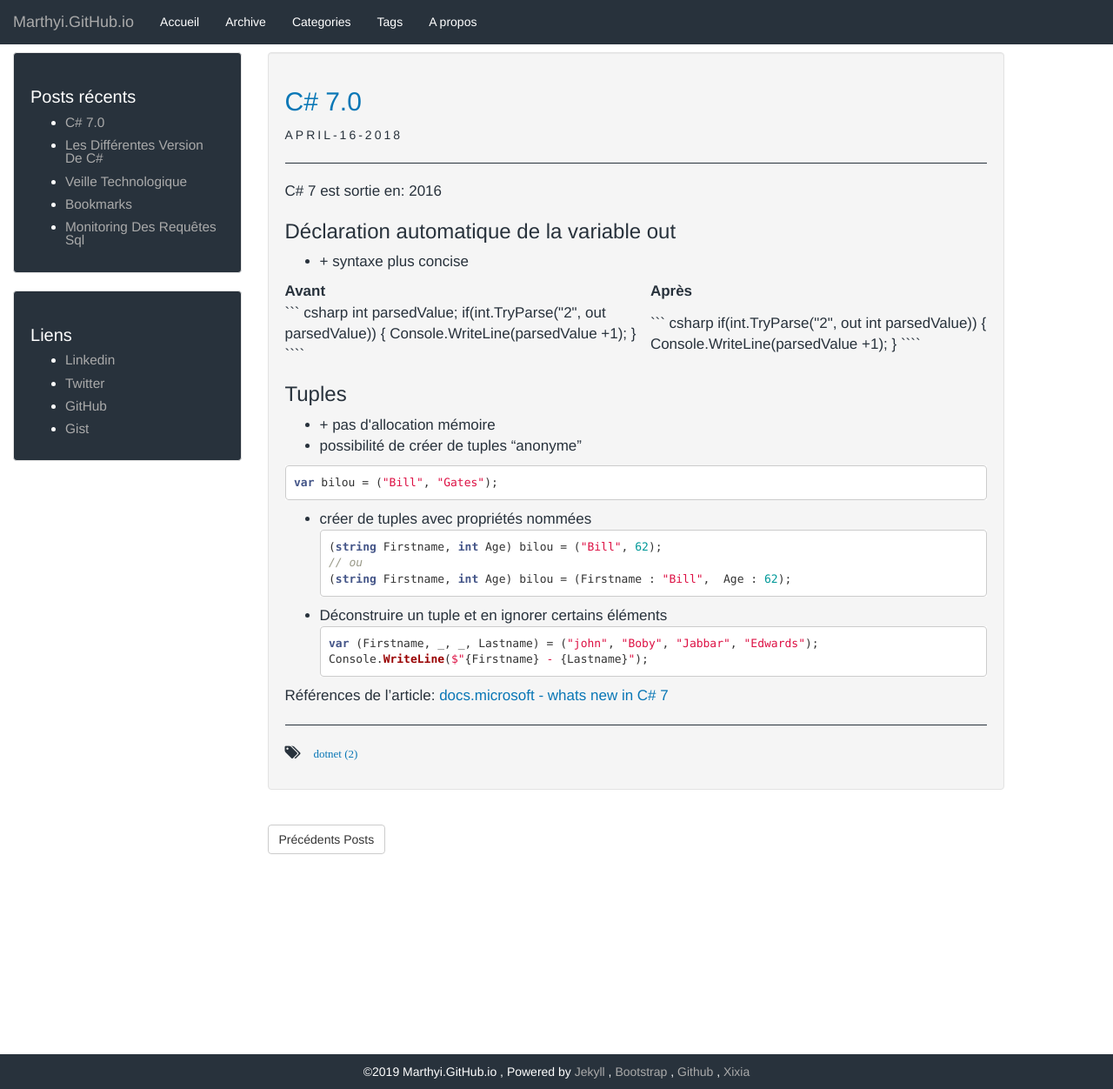
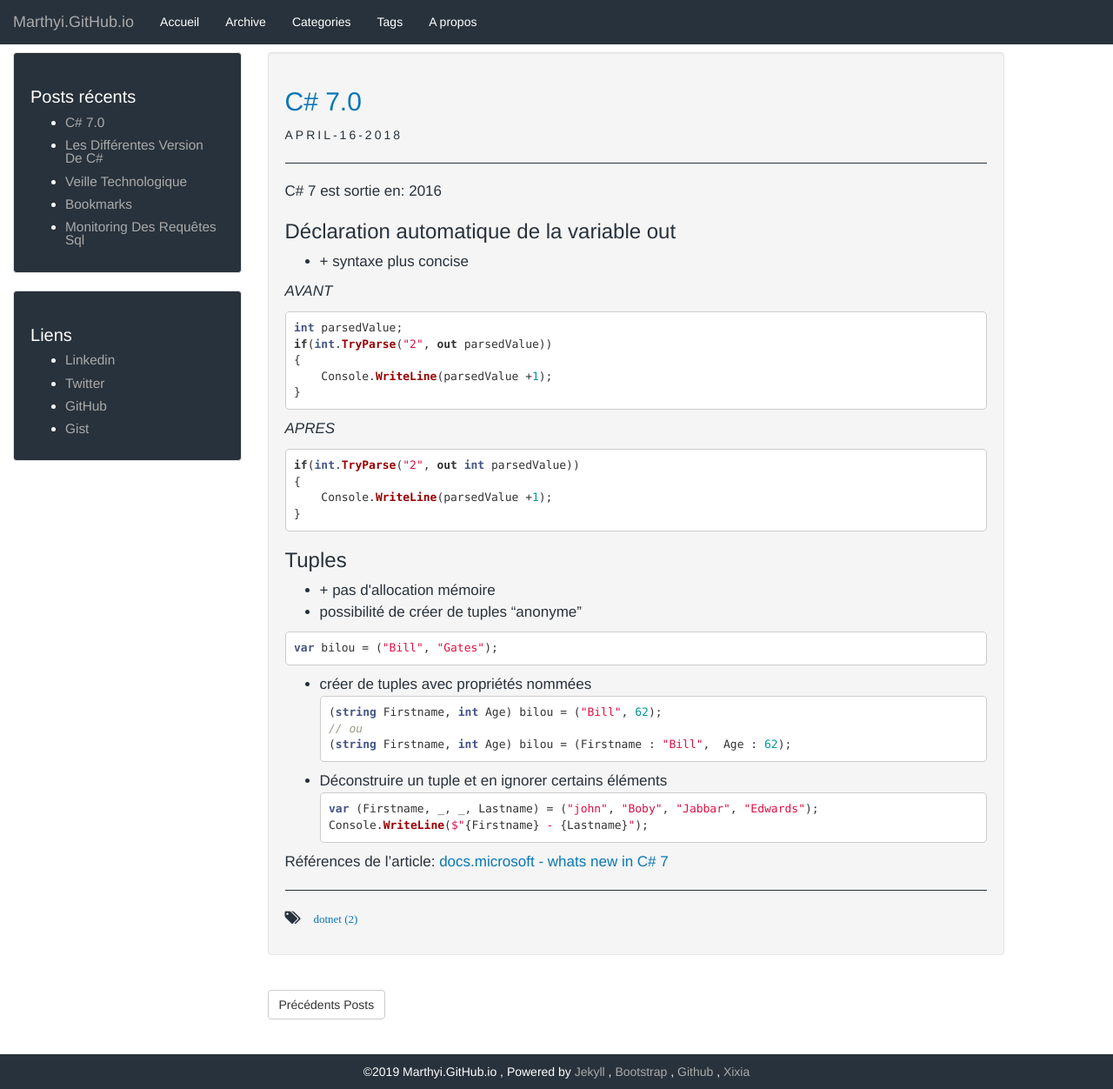
Before and after one commit to Marthyi/marthyi.github.io, a Jekyll site: the page built from _posts/2018-04-16-C# 7.0.md, in a window 1280 px wide and 1252 px high. Shown: the whole window at 87% size. Built offline with Jekyll 4.4.1, drawn with Linux system fonts in a browser that asks for light colours; our own code applies the rules of GitHub Pages for plain Markdown files.

Commit message:
fix formatting

`````diff
--- a/_posts/2018-04-16-C# 7.0.md
+++ b/_posts/2018-04-16-C# 7.0.md
@@ -10,13 +10,7 @@ C# 7 est sortie en: 2016
 * \+ syntaxe plus concise
 
 
-<table>
-<thead >
-<tr><th>Avant</th><th>Après</th></tr>
-</thead>
-<tbody>
-<tr><td>
-
+*AVANT*
 ``` csharp
 int parsedValue;
 if(int.TryParse("2", out parsedValue))
@@ -25,20 +19,13 @@ if(int.TryParse("2", out parsedValue))
 }
 ````
 
-</td>
-<td>
-
+*APRES*
 ``` csharp
 if(int.TryParse("2", out int parsedValue))
 {
     Console.WriteLine(parsedValue +1);
 }
 ````
-
-</td>
-</tr>
-</tbody>
-</table>
 
 ### Tuples
 * \+ pas d\'allocation mémoire
`````
